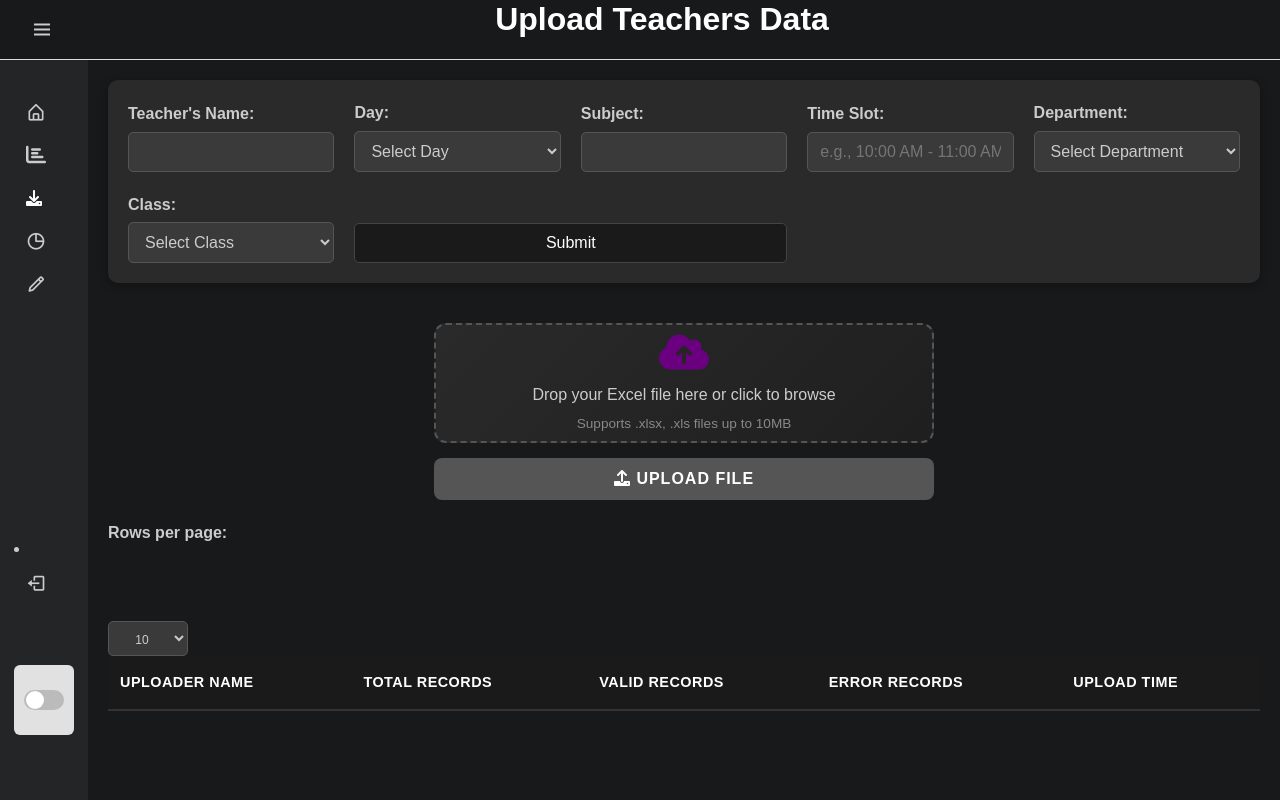
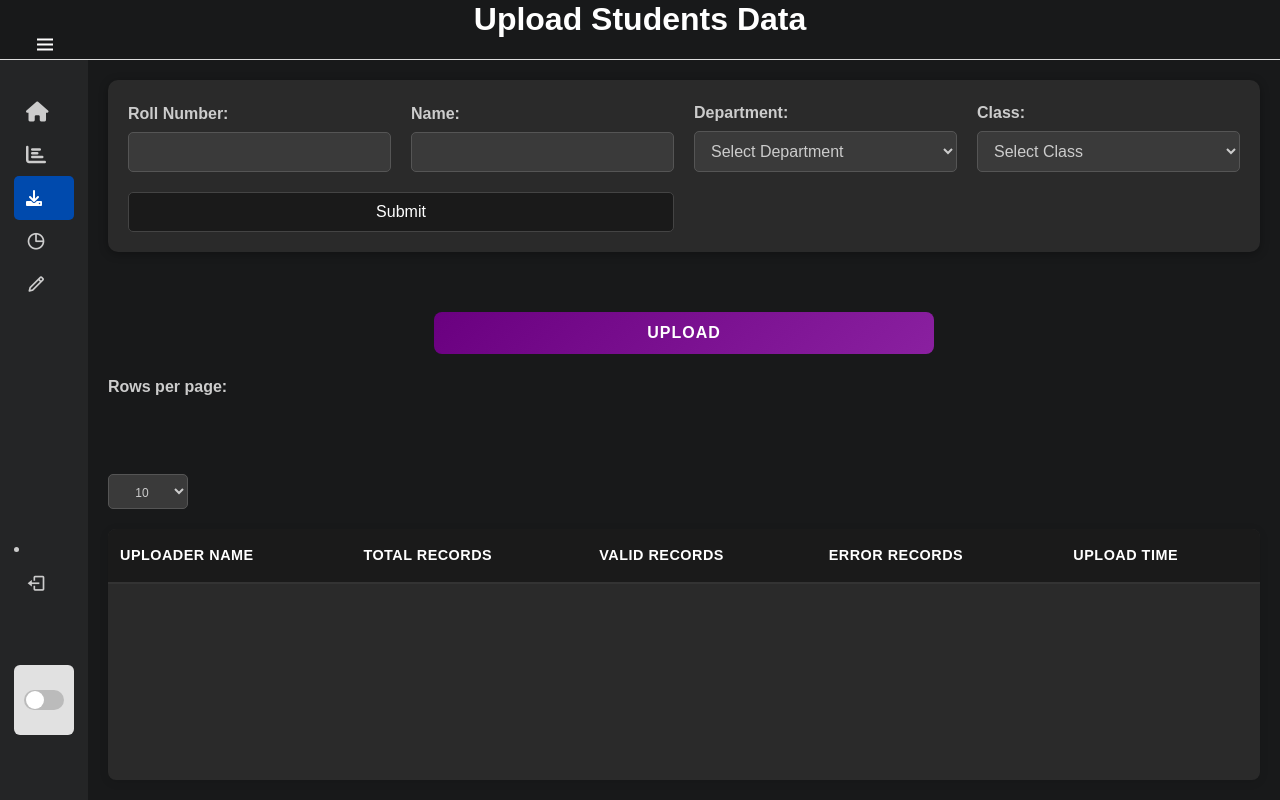
Before and after one commit to RohitSadavarti/smartone, a Flask app: page /admin-students in a window 1280 px wide. Run offline with Flask 3, Linux system fonts and the light colour scheme; data that the repository does not hold is empty; some libraries are stand-ins or nearby versions.

Commit message:
Update admin-students.html

```diff
--- a/attendance-app/backend/templates/admin-students.html
+++ b/attendance-app/backend/templates/admin-students.html
@@ -3,14 +3,19 @@
 <head>
     <meta charset="UTF-8">
     <meta name="viewport" content="width=device-width, initial-scale=1.0">
-    <title>Teachers Data Upload</title>
+    <title>Students Data Upload</title>
     <link rel="stylesheet" href="https://unpkg.com/boxicons@2.1.1/css/boxicons.min.css">
     <link href="https://cdnjs.cloudflare.com/ajax/libs/font-awesome/6.0.0-beta3/css/all.min.css" rel="stylesheet">
     <link rel="stylesheet" href="{{ url_for('static', filename='styles.css') }}">
-    <link rel="stylesheet" href="styles.css"> <!-- Consolidated CSS -->
     <link rel="stylesheet" href="{{ url_for('static', filename='sidebar.css') }}">
 </head>
 <body>
+    <!-- Fixed Header -->
+    <header>
+        <i class='bx bx-menu' id="hamburger-toggle" style="font-size: 24px; cursor: pointer; margin: 10px;"></i>
+        <h1 class="page-title">Upload Students Data</h1>
+    </header>
+
     <!-- Skeleton Loader Overlay -->
     <div id="skeleton-overlay">
         <div class="skeleton-line" style="width: 80%;"></div>
@@ -20,16 +25,13 @@
     </div>
 
     <!-- Sidebar -->
-    <nav class="sidebar">
-        <header>
-            <i class='bx bx-chevron-right toggle'></i>
-        </header>
+    <nav class="sidebar close">
         <div class="menu-bar">
             <div class="menu">
                 <ul class="menu-links">
                     <li class="nav-link">
                         <a href="{{ url_for('home') }}">
-                            <i class='bx bx-home-alt icon'></i>
+                            <i class='fas fa-home icon'></i>
                             <span class="text nav-text">Home</span>
                         </a>
                     </li>
@@ -40,14 +42,14 @@
                         </a>
                     </li>
                     <li class="nav-link has-submenu">
-                        <a href="javascript:void(0)" onclick="toggleSubMenu(this)">
+                        <a href="javascript:void(0)" onclick="toggleSubMenu(this)" style="background: #004aad;color: #fff;border-radius: 5px;">
                             <i class='fas fa-download'></i>
                             <span class="text nav-text">Update Data</span>
                             <i class="bx bx-chevron-down submenu-arrow" style="margin-left:auto;"></i>
                         </a>
                         <ul class="submenu">
-                            <li><a href="/admin-students"><i class='fas fa-user-graduate'></i> Student</a></li>
-                            <li><a href="/admin-teacher" style="background: rgba(255, 255, 255, 0.2);"><i class='fas fa-chalkboard-teacher'></i> Teacher</a></li>
+                            <li><a href="/admin-students" style="background: rgba(255, 255, 255, 0.2);"><i class='fas fa-user-graduate'></i> Student</a></li>
+                            <li><a href="/admin-teacher"><i class='fas fa-chalkboard-teacher'></i> Teacher</a></li>
                         </ul>
                     </li>
                     <li class="nav-link">
@@ -64,6 +66,8 @@
                     </li>
                 </ul>
             </div>
+            <div class="sidebar-toggle-backdrop" onclick="closeSidebar()"></div>
+
             <div class="bottom-content">
                 <li>
                     <a href="#">
@@ -87,36 +91,15 @@
 
     <!-- Main Content -->
     <div class="main-content">
-        <header>
-            <i class='bx bx-menu' onclick="toggleSidebar()" style="font-size: 24px; cursor: pointer; margin: 10px;"></i>
-            <h1>Upload Teachers Data</h1>
-        </header>
-
         <!-- Manual Entry Form -->
-        <form id="teacherForm" class="form">
+        <form id="studentForm" class="form">
             <div class="form-group">
-                <label for="teacherName">Teacher's Name:</label>
-                <input type="text" id="teacherName" name="teacherName" required>
+                <label for="rollNumber">Roll Number:</label>
+                <input type="text" id="rollNumber" name="rollNumber" required>
             </div>
             <div class="form-group">
-                <label for="day">Day:</label>
-                <select id="day" name="day" required>
-                    <option value="" disabled selected>Select Day</option>
-                    <option value="Monday">Monday</option>
-                    <option value="Tuesday">Tuesday</option>
-                    <option value="Wednesday">Wednesday</option>
-                    <option value="Thursday">Thursday</option>
-                    <option value="Friday">Friday</option>
-                    <option value="Saturday">Saturday</option>
-                </select>
-            </div>
-            <div class="form-group">
-                <label for="subject">Subject:</label>
-                <input type="text" id="subject" name="subject" required>
-            </div>
-            <div class="form-group">
-                <label for="timeSlot">Time Slot:</label>
-                <input type="text" id="timeSlot" name="timeSlot" placeholder="e.g., 10:00 AM - 11:00 AM" required>
+                <label for="name">Name:</label>
+                <input type="text" id="name" name="name" required>
             </div>
             <div class="form-group">
                 <label for="department">Department:</label>
@@ -136,28 +119,9 @@
         <!-- Excel Upload Section -->
         <form id="excelForm" class="form upload-section">
             <div class="file-upload-container">
-                <div class="upload-drop-zone" onclick="document.getElementById('excelFile').click()">
-                    <i class="fas fa-cloud-upload-alt upload-icon"></i>
-                    <div class="upload-text">Drop your Excel file here or click to browse</div>
-                    <div class="upload-subtext">Supports .xlsx, .xls files up to 10MB</div>
-                </div>
-                <input type="file" id="excelFile" class="file-input" accept=".xlsx,.xls" />
-                <div class="selected-file" id="selectedFile">
-                    <i class="fas fa-file-excel file-icon"></i>
-                    <div class="file-info">
-                        <div class="file-name" id="fileName"></div>
-                        <div class="file-size" id="fileSize"></div>
-                    </div>
-                    <button type="button" class="remove-file" onclick="removeSelectedFile()">
-                        <i class="fas fa-times"></i>
-                    </button>
-                </div>
-                <div class="upload-progress" id="uploadProgress">
-                    <div class="upload-progress-bar" id="uploadProgressBar"></div>
-                </div>
-                <button type="submit" class="upload-btn" id="uploadButton" disabled>
-                    <i class="fas fa-upload"></i> Upload File
-                </button>
+                <label for="excelFile" class="upload-button"></label>
+                <input type="file" id="excelFile" class="file-input" />
+                <button type="submit" class="upload-btn">Upload</button>
             </div>
         </form>
 
@@ -173,7 +137,8 @@
         </div>
 
         <!-- Upload Summary Table -->
-        <table class="table">
+        <div class="table-container">
+            <table id="upload-table">
                 <thead>
                     <tr>
                         <th>Uploader Name</th>
@@ -187,107 +152,22 @@
                     <!-- Summary rows will be dynamically added -->
                 </tbody>
             </table>
+        </div>
 
         <!-- Pagination Controls -->
         <div id="pagination" class="pagination">
             <!-- Pagination buttons will be dynamically added -->
         </div>
+    </div>
 
+    <!-- Popup Box -->
     <div id="popup-box" class="popup hidden">
-            <p id="popupMessage">Teacher Data Upload Successful</p>
+        <p id="popupMessage">Student Data Upload Successful</p>
         <button id="close-popup">Close</button>
     </div>
-    </div>
 
+    <!-- Scripts -->
     <script src="/static/sidebar.js"></script>
-    <script src="/static/admin-teacher.js"></script>
-
-    <script>
-        // Enhanced Upload functionality
-        const fileInput = document.getElementById('excelFile');
-        const selectedFile = document.getElementById('selectedFile');
-        const fileName = document.getElementById('fileName');
-        const fileSize = document.getElementById('fileSize');
-        const uploadButton = document.getElementById('uploadButton');
-        const uploadDropZone = document.querySelector('.upload-drop-zone');
-        const uploadProgress = document.getElementById('uploadProgress');
-        const uploadProgressBar = document.getElementById('uploadProgressBar');
-
-        // File input change handler
-        fileInput.addEventListener('change', function(e) {
-            const file = e.target.files[0];
-            if (file) {
-                displaySelectedFile(file);
-            }
-        });
-
-        // Drag and drop handlers
-        uploadDropZone.addEventListener('dragover', function(e) {
-            e.preventDefault();
-            uploadDropZone.classList.add('drag-over');
-        });
-
-        uploadDropZone.addEventListener('dragleave', function(e) {
-            e.preventDefault();
-            uploadDropZone.classList.remove('drag-over');
-        });
-
-        uploadDropZone.addEventListener('drop', function(e) {
-            e.preventDefault();
-            uploadDropZone.classList.remove('drag-over');
-
-            const files = e.dataTransfer.files;
-            if (files.length > 0) {
-                const file = files[0];
-                if (file.type === 'application/vnd.openxmlformats-officedocument.spreadsheetml.sheet' ||
-                    file.type === 'application/vnd.ms-excel') {
-                    fileInput.files = files;
-                    displaySelectedFile(file);
-                } else {
-                    alert('Please select a valid Excel file (.xlsx or .xls)');
-                }
-            }
-        });
-
-        function displaySelectedFile(file) {
-            fileName.textContent = file.name;
-            fileSize.textContent = formatFileSize(file.size);
-            selectedFile.classList.add('show');
-            uploadButton.disabled = false;
-        }
-
-        function removeSelectedFile() {
-            fileInput.value = '';
-            selectedFile.classList.remove('show');
-            uploadButton.disabled = true;
-            uploadProgress.classList.remove('show');
-            uploadProgressBar.style.width = '0%';
-        }
-
-        function formatFileSize(bytes) {
-            if (bytes === 0) return '0 Bytes';
-            const k = 1024;
-            const sizes = ['Bytes', 'KB', 'MB', 'GB'];
-            const i = Math.floor(Math.log(bytes) / Math.log(k));
-            return parseFloat((bytes / Math.pow(k, i)).toFixed(2)) + ' ' + sizes[i];
-        }
-
-        // Form submission with progress
-        document.getElementById('excelForm').addEventListener('submit', function(e) {
-            if (fileInput.files.length > 0) {
-                uploadProgress.classList.add('show');
-                // Simulate upload progress
-                let progress = 0;
-                const interval = setInterval(function() {
-                    progress += Math.random() * 15;
-                    if (progress >= 100) {
-                        progress = 100;
-                        clearInterval(interval);
-                    }
-                    uploadProgressBar.style.width = progress + '%';
-                }, 200);
-            }
-        });
-    </script>
+    <script src="/static/admin-students.js"></script>
 </body>
 </html>
```
Lines whose indentation alone changed are shown as unchanged.
